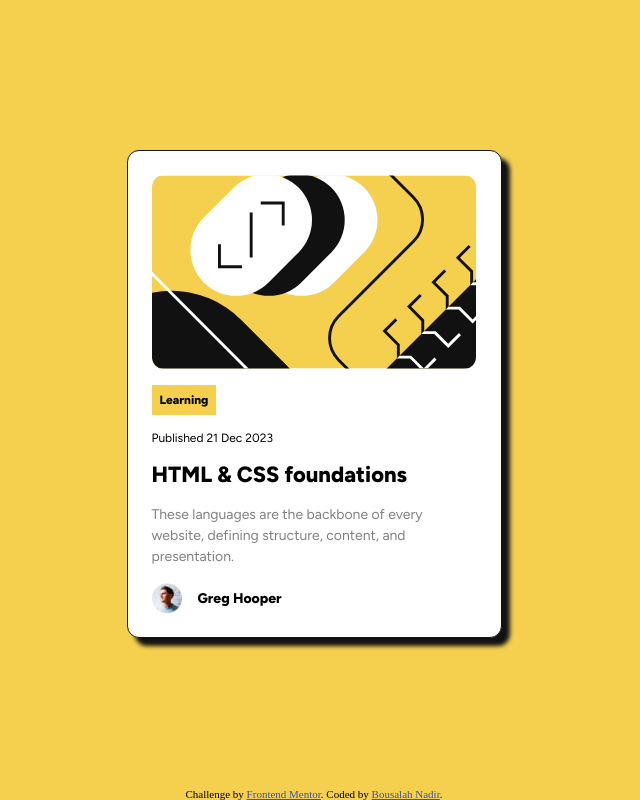
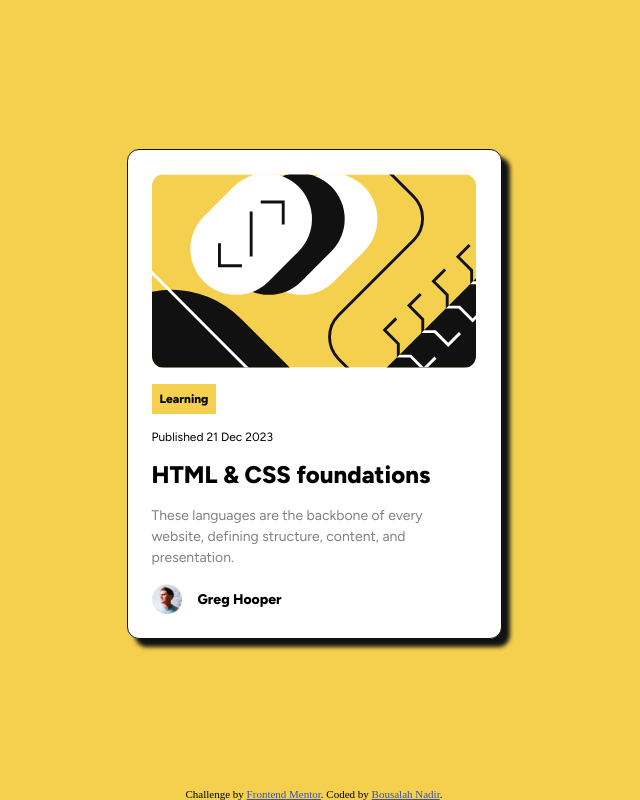
Before and after one commit to Medido1/Frontend-Mentor-Blog-preview-card, a plain HTML site: page index.html in a window 1280 px wide. Shown: the whole page, without its empty margins (326-966 px from the left). Drawn offline with Linux system fonts and the light colour scheme.

Commit message:
Increase header font size

```diff
--- a/style.css
+++ b/style.css
@@ -97,7 +97,7 @@ body {
 }
 
 .main_heading {
-  font-size: 1.375rem;
+  font-size: 1.5rem;
   font-weight: 800;
 }
 
```
